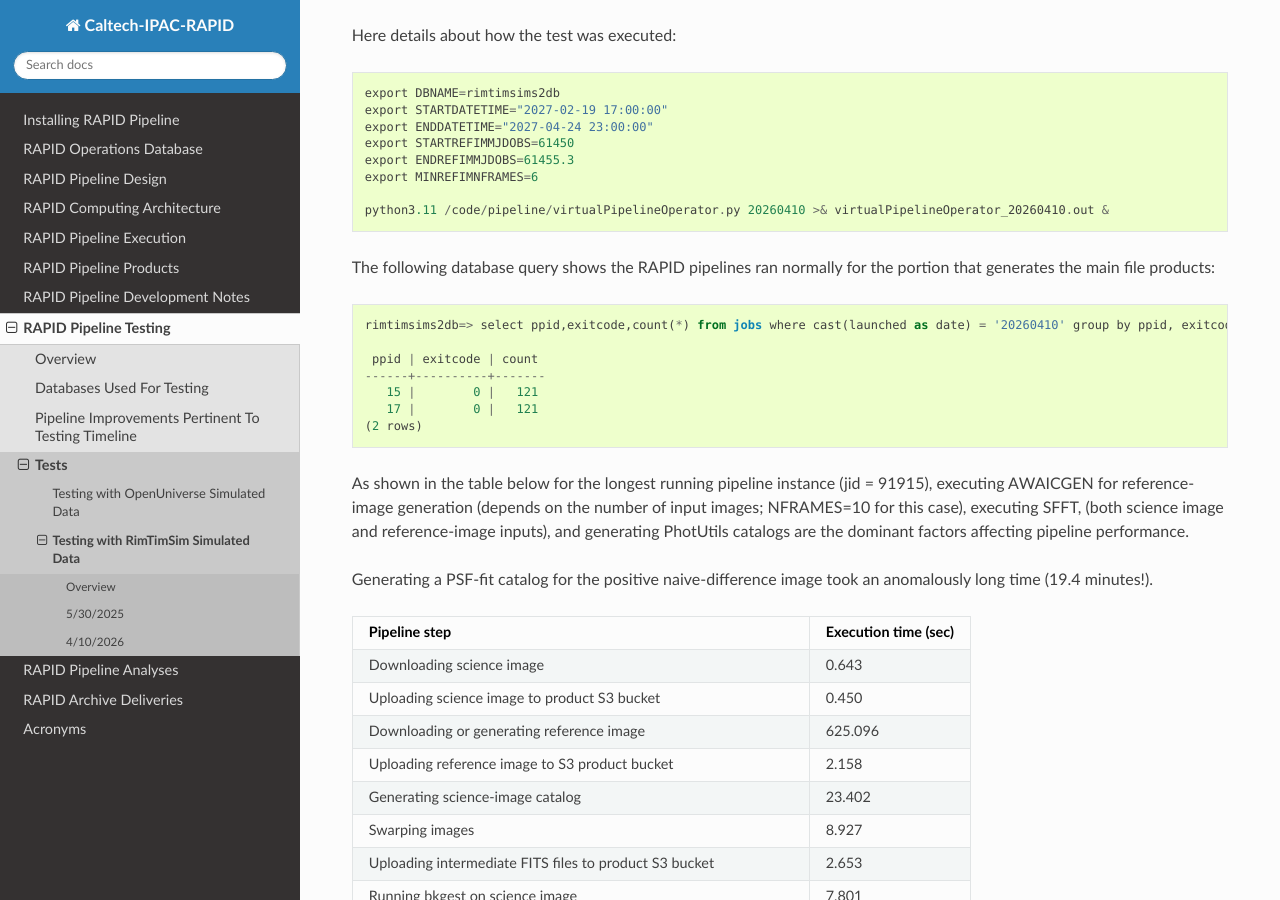
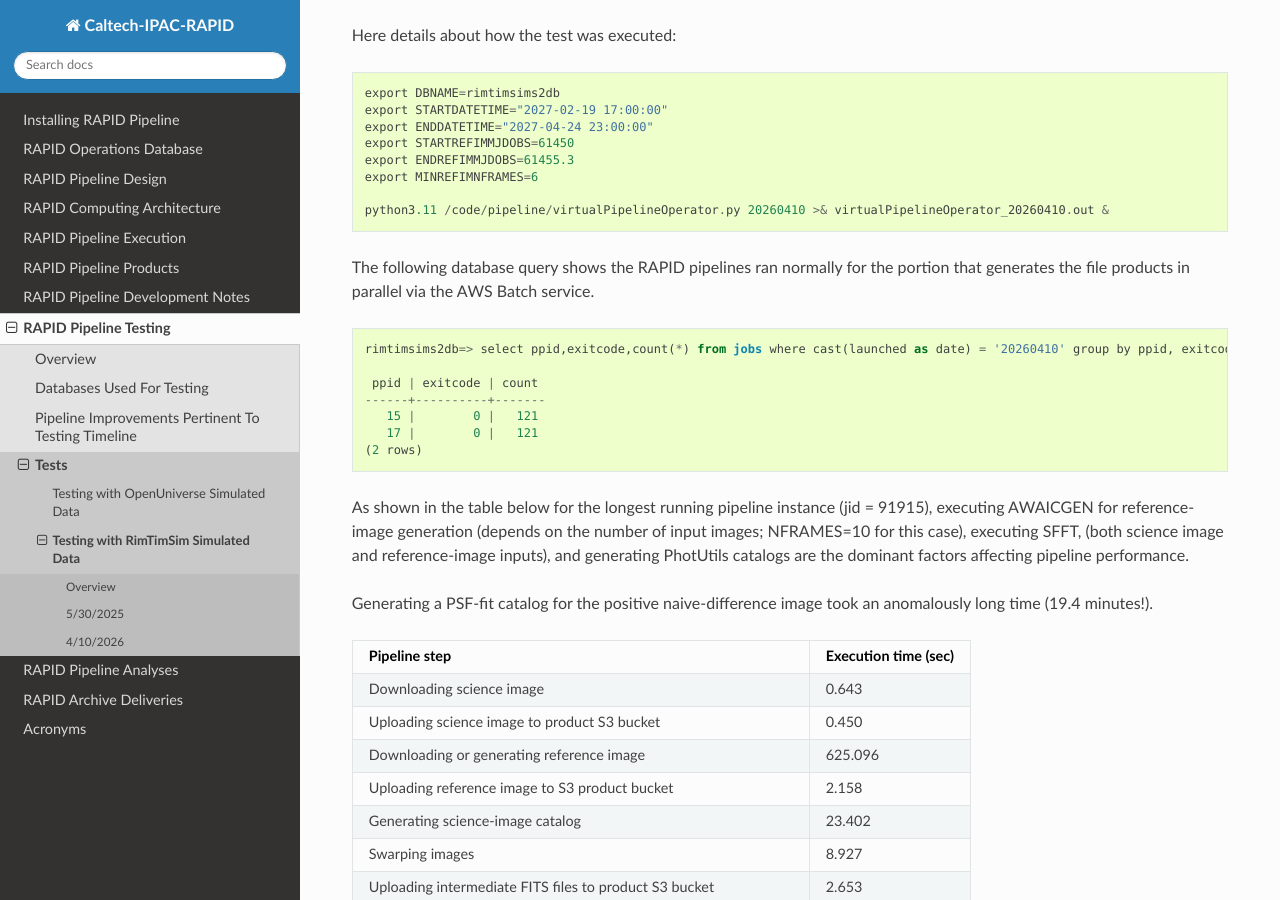
Before and after one commit to Caltech-IPAC/rapid, a Sphinx documentation site: the page built from docs/source/dev/rimtimsim_tests.rst, in a window 1280 px wide and 900 px high, scrolled down 2983 px. Built offline with Sphinx 7.4.7 and the Read the Docs theme 3.1.0, drawn with Linux system fonts in a browser that asks for light colours.

Commit message:
Made refinements.

```diff
--- a/docs/source/dev/rimtimsim_tests.rst
+++ b/docs/source/dev/rimtimsim_tests.rst
@@ -159,7 +159,8 @@ Here details about how the test was executed:
     python3.11 /code/pipeline/virtualPipelineOperator.py 20260410 >& virtualPipelineOperator_20260410.out &
 
 
-The following database query shows the RAPID pipelines ran normally for the portion that generates the main file products:
+The following database query shows the RAPID pipelines ran normally for the portion that
+generates the file products in parallel via the AWS Batch service.
 
 .. code-block::
 
```
